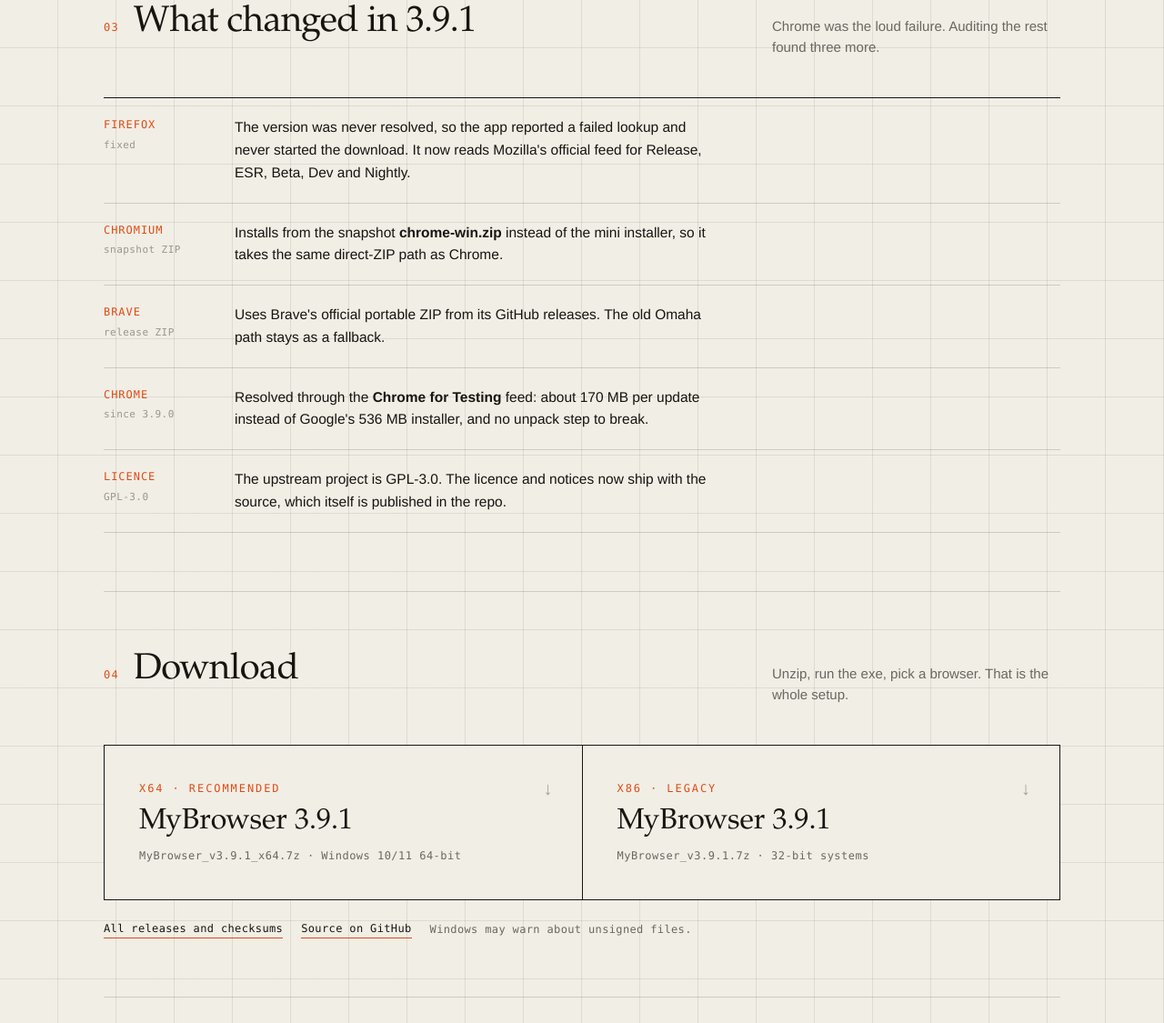
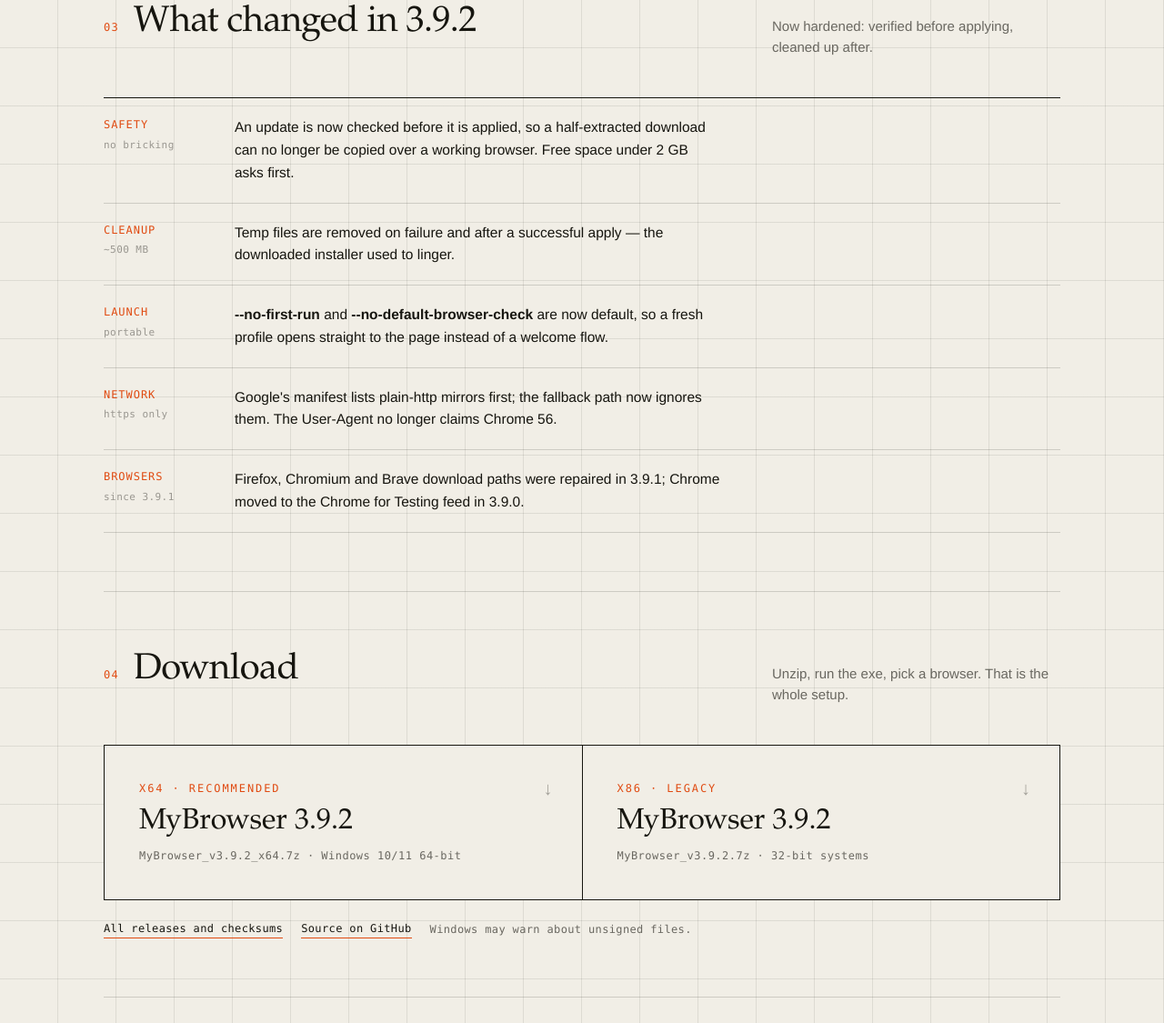
Before and after one commit to xixiranran/MyChrome, a plain HTML site: page docs/index.html in a window 1280 px wide. Shown: the part 1675-2800 px from the top of the page at 91% size. Drawn offline with Linux system fonts and the light colour scheme; no server answers.

Commit message:
Add ROADMAP.md enhancement list; landing page 3.9.2

```diff
--- a/docs/index.html
+++ b/docs/index.html
@@ -227,10 +227,10 @@
           <span data-zh>选择浏览器、更新通道和架构。MyBrowser 会下载官方版本，解压到程序旁边，并使用独立配置运行。<b>不写入注册表</b>，无需管理员权限，删除文件夹即可卸载。</span>
         </p>
         <div class="cta">
-          <a class="btn primary" href="https://github.com/drsamonline/MyChrome/releases/download/v3.9.1/MyBrowser_v3.9.1_x64.7z">
-            <span><span data-en>Download</span><span data-zh>下载</span> x64</span><span class="k">3.9.1 · .7z</span>
+          <a class="btn primary" href="https://github.com/drsamonline/MyChrome/releases/download/v3.9.2/MyBrowser_v3.9.2_x64.7z">
+            <span><span data-en>Download</span><span data-zh>下载</span> x64</span><span class="k">3.9.2 · .7z</span>
           </a>
-          <a class="btn ghost" href="https://github.com/drsamonline/MyChrome/releases/download/v3.9.1/MyBrowser_v3.9.1.7z">
+          <a class="btn ghost" href="https://github.com/drsamonline/MyChrome/releases/download/v3.9.2/MyBrowser_v3.9.2.7z">
             <span>x86</span><span class="k">32-bit</span>
           </a>
         </div>
@@ -238,7 +238,7 @@
 
       <aside class="spec">
         <dl>
-          <dt>Version</dt><dd>3.9.1</dd>
+          <dt>Version</dt><dd>3.9.2</dd>
           <dt>Chrome</dt><dd><span class="pulse"></span><span class="live" id="cft">158.0.8127.88</span></dd>
           <dt>Channels</dt><dd>Stable · Beta · Dev · Canary</dd>
           <dt>Package</dt><dd>~3.5 MB</dd>
@@ -307,29 +307,29 @@
   <section class="block" id="new">
     <div class="sec-head">
       <span class="num">03</span>
-      <h2><span data-en>What changed in 3.9.1</span><span data-zh>3.9.1 更新内容</span></h2>
-      <p><span data-en>Chrome was the loud failure. Auditing the rest found three more.</span><span data-zh>Chrome 的问题最明显，检查其余浏览器后又发现三个问题。</span></p>
+      <h2><span data-en>What changed in 3.9.2</span><span data-zh>3.9.2 更新内容</span></h2>
+      <p><span data-en>Now hardened: verified before applying, cleaned up after.</span><span data-zh>本次强化：应用前校验，完成后清理。</span></p>
     </div>
     <div class="log">
       <div class="log-row">
-        <span class="tag">Firefox<small>fixed</small></span>
-        <p><span data-en>The version was never resolved, so the app reported a failed lookup and never started the download. It now reads Mozilla's official feed for Release, ESR, Beta, Dev and Nightly.</span><span data-zh>此前从未解析版本号，导致检查失败、不会下载。现在读取 Mozilla 官方数据源，支持 Release、ESR、Beta、Dev、Nightly。</span></p>
+        <span class="tag">Safety<small>no bricking</small></span>
+        <p><span data-en>An update is now checked before it is applied, so a half-extracted download can no longer be copied over a working browser. Free space under 2 GB asks first.</span><span data-zh>更新套用前会先校验，不完整的下载不会再覆盖可用的浏览器。可用空间低于 2GB 时会先询问。</span></p>
       </div>
       <div class="log-row">
-        <span class="tag">Chromium<small>snapshot ZIP</small></span>
-        <p><span data-en>Installs from the snapshot <b>chrome-win.zip</b> instead of the mini installer, so it takes the same direct-ZIP path as Chrome.</span><span data-zh>改用快照中的 <b>chrome-win.zip</b>，与 Chrome 一样直接解压安装，不再需要处理安装包。</span></p>
+        <span class="tag">Cleanup<small>~500 MB</small></span>
+        <p><span data-en>Temp files are removed on failure and after a successful apply — the downloaded installer used to linger.</span><span data-zh>失败后与更新完成后都会清理临时文件，之前下载的安装包会一直残留。</span></p>
       </div>
       <div class="log-row">
-        <span class="tag">Brave<small>release ZIP</small></span>
-        <p><span data-en>Uses Brave's official portable ZIP from its GitHub releases. The old Omaha path stays as a fallback.</span><span data-zh>使用 Brave 官方 GitHub 发布的可移植 ZIP，旧 Omaha 方式保留为备用。</span></p>
+        <span class="tag">Launch<small>portable</small></span>
+        <p><span data-en><b>--no-first-run</b> and <b>--no-default-browser-check</b> are now default, so a fresh profile opens straight to the page instead of a welcome flow.</span><span data-zh>默认加入 <b>--no-first-run</b> 与 <b>--no-default-browser-check</b>，新配置直接进入页面，不再弹出欢迎流程。</span></p>
       </div>
       <div class="log-row">
-        <span class="tag">Chrome<small>since 3.9.0</small></span>
-        <p><span data-en>Resolved through the <b>Chrome for Testing</b> feed: about 170 MB per update instead of Google's 536 MB installer, and no unpack step to break.</span><span data-zh>通过 <b>Chrome for Testing</b> 获取：每次更新约 170 MB，而非 Google 的 536 MB 安装包，也省去了易失败的解包步骤。</span></p>
+        <span class="tag">Network<small>https only</small></span>
+        <p><span data-en>Google's manifest lists plain-http mirrors first; the fallback path now ignores them. The User-Agent no longer claims Chrome 56.</span><span data-zh>Google 的清单会先列出 http 镜像，现在已忽略。User-Agent 也不再伪装成 Chrome 56。</span></p>
       </div>
       <div class="log-row">
-        <span class="tag">Licence<small>GPL-3.0</small></span>
-        <p><span data-en>The upstream project is GPL-3.0. The licence and notices now ship with the source, which itself is published in the repo.</span><span data-zh>上游项目采用 GPL-3.0。许可证与声明已随源码发布，源码本身也在仓库中公开。</span></p>
+        <span class="tag">Browsers<small>since 3.9.1</small></span>
+        <p><span data-en>Firefox, Chromium and Brave download paths were repaired in 3.9.1; Chrome moved to the Chrome for Testing feed in 3.9.0.</span><span data-zh>Firefox、Chromium、Brave 的下载已在 3.9.1 修复；Chrome 于 3.9.0 改用 Chrome for Testing。</span></p>
       </div>
     </div>
   </section>
@@ -341,15 +341,15 @@
       <p><span data-en>Unzip, run the exe, pick a browser. That is the whole setup.</span><span data-zh>解压、运行、选择浏览器，安装就这些。</span></p>
     </div>
     <div class="dl">
-      <a href="https://github.com/drsamonline/MyChrome/releases/download/v3.9.1/MyBrowser_v3.9.1_x64.7z">
+      <a href="https://github.com/drsamonline/MyChrome/releases/download/v3.9.2/MyBrowser_v3.9.2_x64.7z">
         <span class="arch">x64 · Recommended</span>
-        <span class="name">MyBrowser 3.9.1</span>
-        <span class="meta">MyBrowser_v3.9.1_x64.7z · Windows 10/11 64-bit</span>
+        <span class="name">MyBrowser 3.9.2</span>
+        <span class="meta">MyBrowser_v3.9.2_x64.7z · Windows 10/11 64-bit</span>
       </a>
-      <a href="https://github.com/drsamonline/MyChrome/releases/download/v3.9.1/MyBrowser_v3.9.1.7z">
+      <a href="https://github.com/drsamonline/MyChrome/releases/download/v3.9.2/MyBrowser_v3.9.2.7z">
         <span class="arch">x86 · Legacy</span>
-        <span class="name">MyBrowser 3.9.1</span>
-        <span class="meta">MyBrowser_v3.9.1.7z · 32-bit systems</span>
+        <span class="name">MyBrowser 3.9.2</span>
+        <span class="meta">MyBrowser_v3.9.2.7z · 32-bit systems</span>
       </a>
     </div>
     <div class="sub-dl">
@@ -375,8 +375,8 @@ cd MyChrome
 <span class="a">./build/build.ps1</span>
 
 <span class="c"># output</span>
-dist/MyBrowser_v3.9.1_x64.7z
-dist/MyBrowser_v3.9.1.7z</pre>
+dist/MyBrowser_v3.9.2_x64.7z
+dist/MyBrowser_v3.9.2.7z</pre>
     </div>
   </section>
 
@@ -384,7 +384,7 @@ dist/MyBrowser_v3.9.1.7z</pre>
 
 <footer class="wrap">
   <div class="foot">
-    <span>MyBrowser 3.9.1 · GPL-3.0 · Fork of MyChrome</span>
+    <span>MyBrowser 3.9.2 · GPL-3.0 · Fork of MyChrome</span>
     <span>
       <a href="https://github.com/xixiranran/MyChrome"><span data-en>Original project</span><span data-zh>原始项目</span></a> ·
       <a href="https://github.com/drsamonline/MyChrome"><span data-en>This fork</span><span data-zh>本仓库</span></a>
```
Also changed, not shown: 1 other file.
